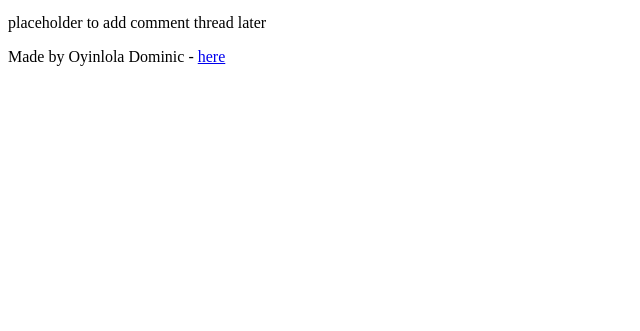
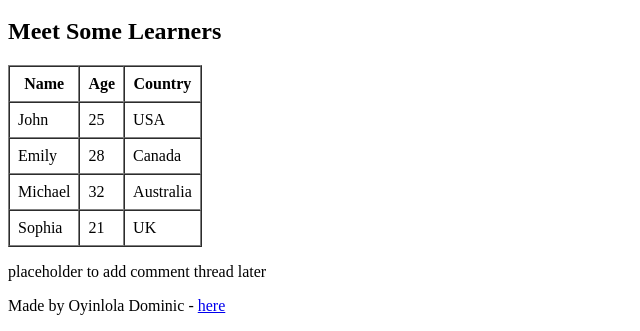
Before and after one commit to oyinlola-dominic/My_First_Portfolio, a plain HTML site: page html_basic/index.html in a window 1280 px wide. Shown: the part 498-829 px from the top of the page, without its empty margins (0-640 px from the left). Before the commit the page ends 800 px from the top, so only its background shows below. Drawn offline with Linux system fonts and the light colour scheme.

Commit message:
Add learners table to index.html

```diff
--- a/html_basic/index.html
+++ b/html_basic/index.html
@@ -29,6 +29,40 @@
       <a href="https://www.alxafrica.com" target="_blank">
         <img src="https://i.ibb.co/gTDZZT8/ALX-Logo-07.png" alt="Clickable Logo" width="200">
       </a>
+
+      <!-- Learners Table -->
+      <h2>Meet Some Learners</h2>
+      <table border="1" cellpadding="8" cellspacing="0">
+        <thead>
+          <tr>
+            <th>Name</th>
+            <th>Age</th>
+            <th>Country</th>
+          </tr>
+        </thead>
+        <tbody>
+          <tr>
+            <td>John</td>
+            <td>25</td>
+            <td>USA</td>
+          </tr>
+          <tr>
+            <td>Emily</td>
+            <td>28</td>
+            <td>Canada</td>
+          </tr>
+          <tr>
+            <td>Michael</td>
+            <td>32</td>
+            <td>Australia</td>
+          </tr>
+          <tr>
+            <td>Sophia</td>
+            <td>21</td>
+            <td>UK</td>
+          </tr>
+        </tbody>
+      </table>
     </article>
 
     <aside>
```
